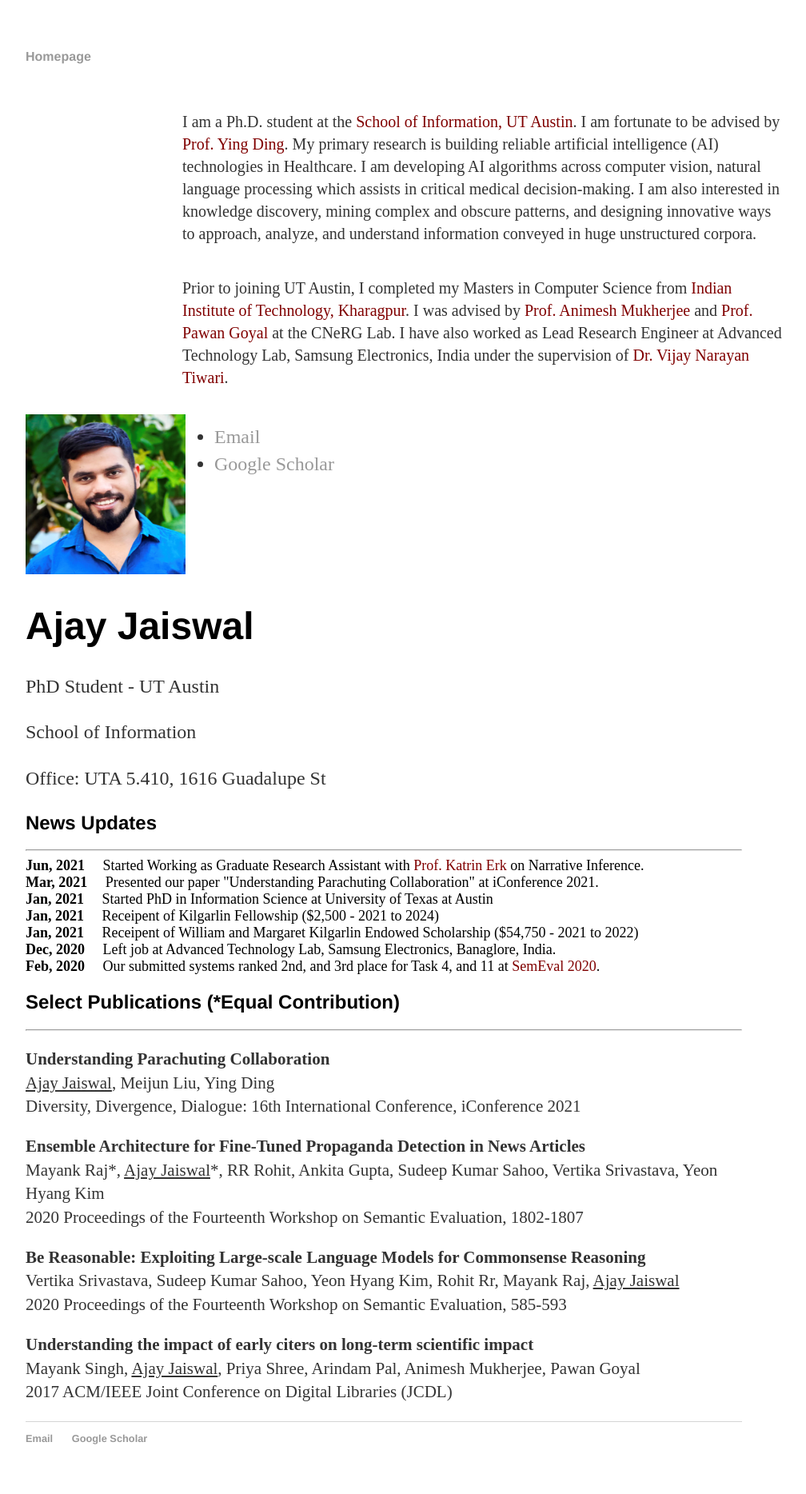
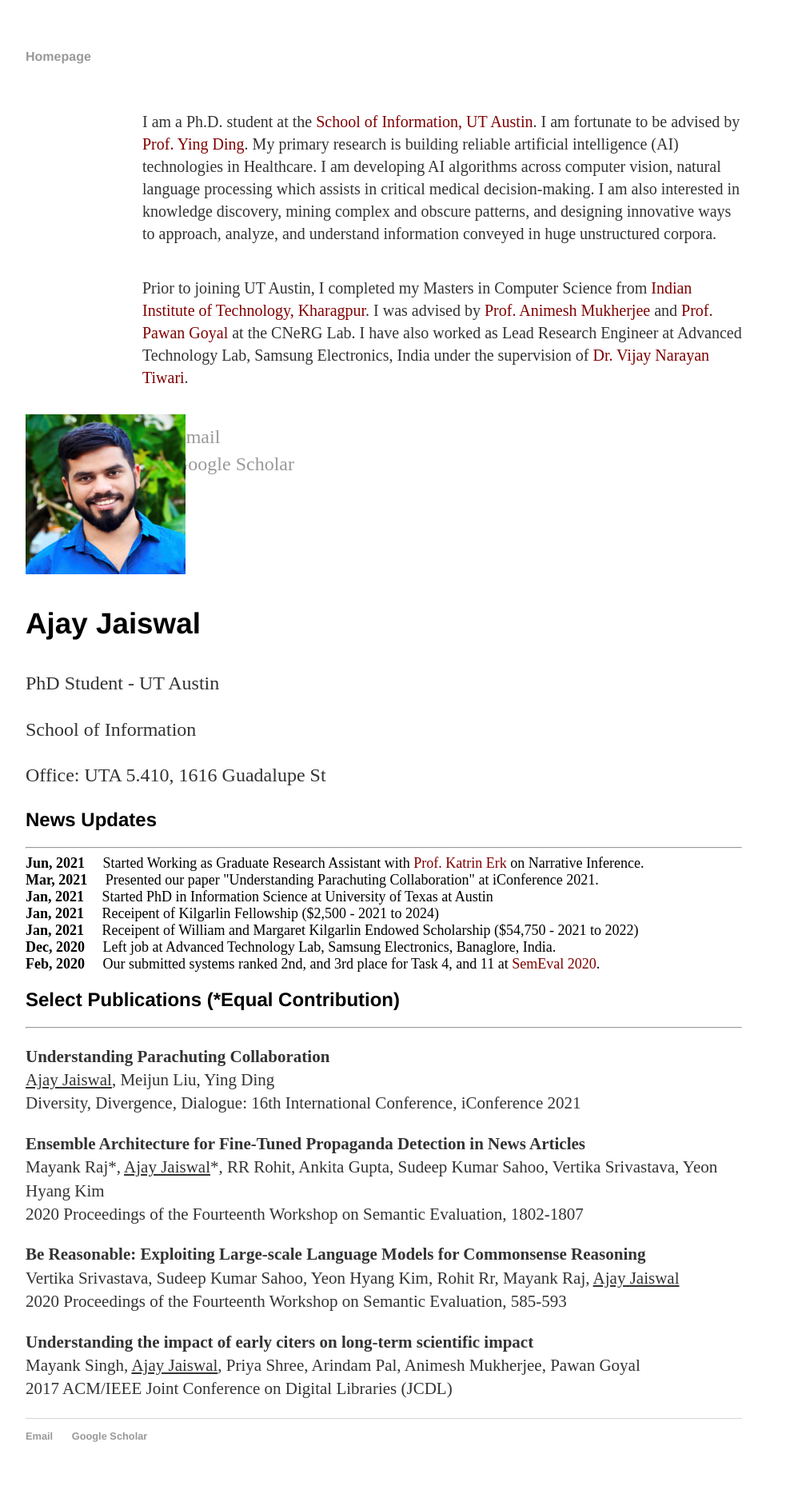
Before and after one commit to Ajay1994/ajay1994.github.io, a Jekyll site: the page built from index.html, in a window 1280 px wide. Shown: the whole page at 80% size, without its empty margins (160-1168 px from the left). Built offline with Jekyll 4.4.1, drawn with Linux system fonts in a browser that asks for light colours.

Commit message:
Update index.html

```diff
--- a/index.html
+++ b/index.html
@@ -4,7 +4,7 @@
 ---
 
 		<div class="blurb">
-			<div style="width:750px; height:400px;  float:right; margin-top:20px; margin-right:-50px">
+			<div style="width:750px; height:400px;  float:right; margin-top:20px;">
 				<p style="font-size:20px;display: inline-block;">I am a Ph.D. student at the
 					<a href = "https://www.ischool.utexas.edu/" style="color:#800000">
 					School of Information, UT Austin</a>. I am fortunate to be advised by
@@ -27,7 +27,7 @@
 				</ul>
 			</div>
 			<img src="/picturedp.PNG" alt="Italian Trulli" style="width:200px;height:200px;">
-			<h1>Ajay Jaiswal</h1>
+			<h3>Ajay Jaiswal</h3>
 			<p>PhD Student - UT Austin</p>
 			<p>School of Information</p>
 			<p>Office: UTA 5.410, 1616 Guadalupe St</p>
```
